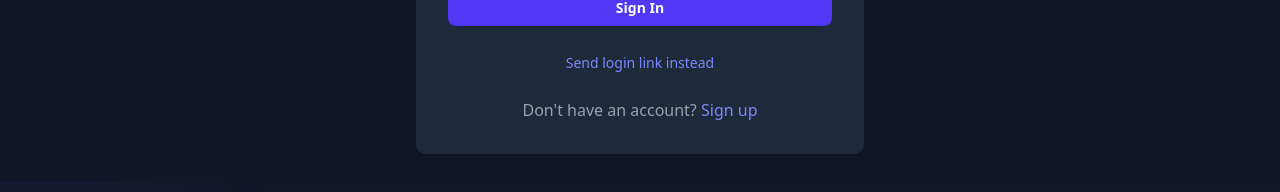
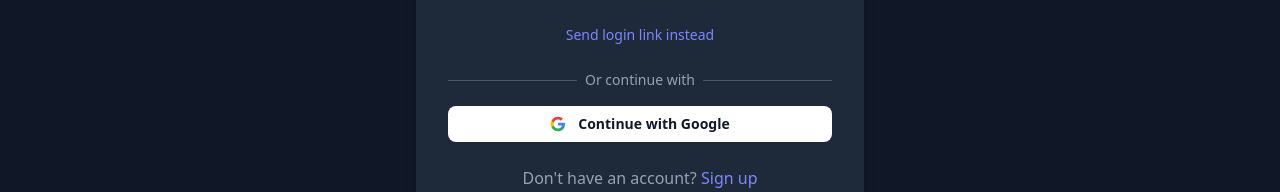
Before and after one commit to NexinLabs/uptime-client, a React (Vite) app in the folder client/: page /login in a window 1280 px wide. Shown: the part 498-690 px from the top of the page. Built offline with nearby package versions, Linux system fonts and the light colour scheme; no server answers.

Commit message:
feat: add Google OAuth login functionality and handle OAuth errors

```diff
--- a/client/src/lib/api.ts
+++ b/client/src/lib/api.ts
@@ -110,6 +110,9 @@ export const authAPI = {
 
     sendMagicLink: (email: string) =>
         apiClient.post('/auth/send-magic-link', { email }),
+
+    getGoogleAuthUrl: () =>
+        apiClient.get<{ url: string }>('/auth/google'),
 };
 
 
--- a/client/src/pages/info/auth/LoginPage.tsx
+++ b/client/src/pages/info/auth/LoginPage.tsx
@@ -1,5 +1,5 @@
-import { useState } from 'react';
-import { Link } from 'react-router-dom';
+import { useState, useEffect } from 'react';
+import { Link, useSearchParams } from 'react-router-dom';
 import { Eye, EyeOff } from 'lucide-react';
 import { Button } from '@/components/ui/button';
 import { Dialog, DialogContent, DialogHeader, DialogTitle, DialogDescription } from '@/components/ui/dialog';
@@ -16,6 +16,28 @@ const LoginPage = () => {
     const [showSuccessDialog, setShowSuccessDialog] = useState(false);
     const { login, isLoading } = useAuth();
     const [rememberMe, setRememberMe] = useState(false);
+    const [isGoogleLoading, setIsGoogleLoading] = useState(false);
+    const [searchParams] = useSearchParams();
+
+    // Handle OAuth error from URL params
+    useEffect(() => {
+        const oauthError = searchParams.get('error');
+        if (oauthError) {
+            const errorMessages: Record<string, string> = {
+                'missing_code': 'Authentication failed. Please try again.',
+                'token_exchange_failed': 'Failed to authenticate with Google. Please try again.',
+                'profile_fetch_failed': 'Failed to get your profile from Google. Please try again.',
+                'oauth_failed': 'Google authentication failed. Please try again.',
+            };
+            setError(errorMessages[oauthError] || decodeURIComponent(oauthError));
+        }
+    }, [searchParams]);
+
+    const handleGoogleLogin = async () => {
+        setIsGoogleLoading(true);
+        setError('');
+        window.location.href = `${import.meta.env.VITE_API_URL || 'https://api.uptimeclient.tech'}/auth/google`;
+    };
 
     const handleSubmit = async (e: React.FormEvent) => {
         e.preventDefault();
@@ -148,6 +170,42 @@ const LoginPage = () => {
                             {isMagicLinkMode ? 'Use password instead' : 'Send login link instead'}
                         </button>
                     </div>
+
+                    <div className="relative my-4">
+                        <div className="absolute inset-0 flex items-center">
+                            <div className="w-full border-t border-gray-600"></div>
+                        </div>
+                        <div className="relative flex justify-center text-sm">
+                            <span className="px-2 bg-gray-800 text-gray-400">Or continue with</span>
+                        </div>
+                    </div>
+
+                    <Button
+                        type="button"
+                        onClick={handleGoogleLogin}
+                        disabled={isLoading || isGoogleLoading}
+                        className="w-full bg-white hover:bg-gray-100 text-gray-900 font-semibold py-3 px-4 rounded-md transition duration-200 disabled:opacity-50 disabled:cursor-not-allowed flex items-center justify-center gap-3"
+                    >
+                        <svg className="w-5 h-5" viewBox="0 0 24 24">
+                            <path
+                                fill="#4285F4"
+                                d="M22.56 12.25c0-.78-.07-1.53-.2-2.25H12v4.26h5.92c-.26 1.37-1.04 2.53-2.21 3.31v2.77h3.57c2.08-1.92 3.28-4.74 3.28-8.09z"
+                            />
+                            <path
+                                fill="#34A853"
+                                d="M12 23c2.97 0 5.46-.98 7.28-2.66l-3.57-2.77c-.98.66-2.23 1.06-3.71 1.06-2.86 0-5.29-1.93-6.16-4.53H2.18v2.84C3.99 20.53 7.7 23 12 23z"
+                            />
+                            <path
+                                fill="#FBBC05"
+                                d="M5.84 14.09c-.22-.66-.35-1.36-.35-2.09s.13-1.43.35-2.09V7.07H2.18C1.43 8.55 1 10.22 1 12s.43 3.45 1.18 4.93l2.85-2.22.81-.62z"
+                            />
+                            <path
+                                fill="#EA4335"
+                                d="M12 5.38c1.62 0 3.06.56 4.21 1.64l3.15-3.15C17.45 2.09 14.97 1 12 1 7.7 1 3.99 3.47 2.18 7.07l3.66 2.84c.87-2.6 3.3-4.53 6.16-4.53z"
+                            />
+                        </svg>
+                        {isGoogleLoading ? 'Redirecting...' : 'Continue with Google'}
+                    </Button>
                 </form>
 
                 <div className="mt-6 text-center">
```
